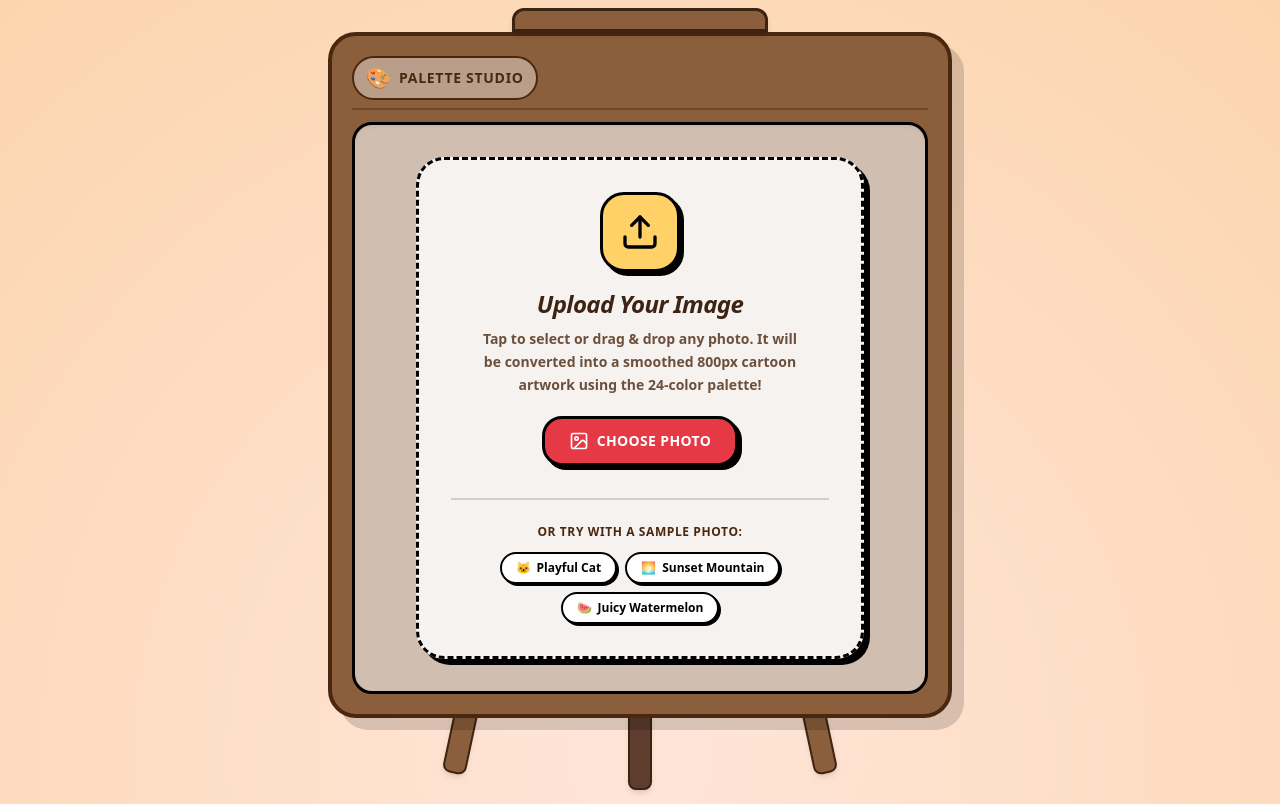
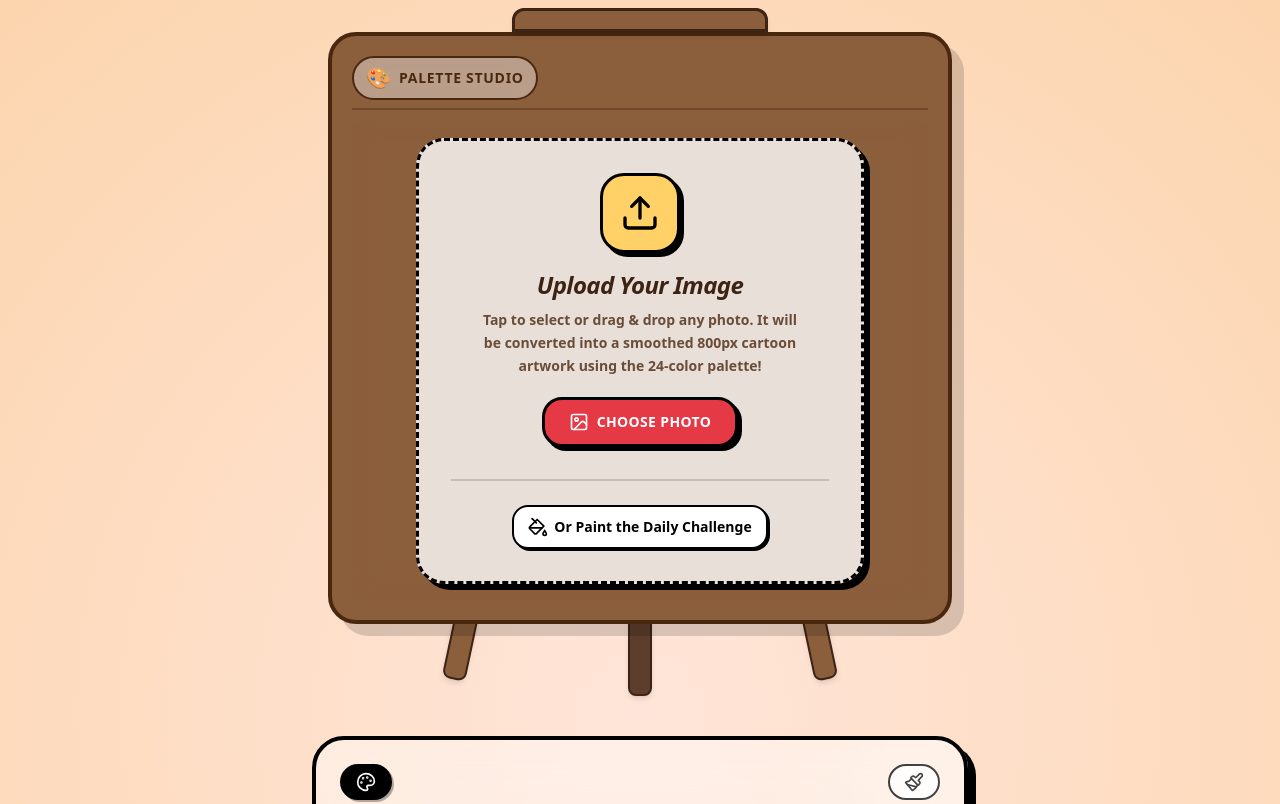
Before and after one commit to iamogbz/paint, a React (Vite) app: page / in a window 1280 px wide. Shown: the top 804 px of the page. Built offline with nearby package versions, Linux system fonts and the light colour scheme.

Commit message:
wip: single daily challenge sample button

```diff
--- a/src/components/EaselBoard.tsx
+++ b/src/components/EaselBoard.tsx
@@ -4,14 +4,15 @@ import { ImageComparisonSlider } from "./ImageComparisonSlider";
 import {
   Upload,
   Image as ImageIcon,
-  ClipboardList,
   Download,
   Sparkles,
   Loader2,
   Image,
+  PaintBucket,
+  FolderOpen,
 } from "lucide-react";
 import { soundEffects } from "../utils/soundEffects";
-import { getSampleImages } from "../data/sampleImages";
+import { getDailyChallenge } from "../data/sampleImages";
 
 interface EaselBoardProps {
   currentArtwork: ProcessedArtwork | null;
@@ -32,7 +33,7 @@ export const EaselBoard: React.FC<EaselBoardProps> = ({
 }) => {
   const fileInputRef = useRef<HTMLInputElement>(null);
   const [isDragOver, setIsDragOver] = useState(false);
-  const samples = getSampleImages();
+  const dailyChallengeImage = getDailyChallenge();
 
   const handleFileChange = (e: React.ChangeEvent<HTMLInputElement>) => {
     const file = e.target.files?.[0];
@@ -99,7 +100,7 @@ export const EaselBoard: React.FC<EaselBoardProps> = ({
               id="view-other-artworks-btn"
               className="bg-[#FFFFFF] text-[#000000] border-[3px] border-[#000000] rounded-[24px] px-4 py-2 sm:px-5 sm:py-2.5 flex items-center gap-2.5 shadow-[5px_5px_0px_0px_#000000] hover:translate-y-0.5 hover:shadow-[2px_2px_0px_0px_#000000] transition-all font-black text-xs sm:text-sm uppercase tracking-tight active:scale-95"
             >
-              <ClipboardList className="w-4 h-4 text-[#000000]" />
+              <FolderOpen className="w-4 h-4 text-[#000000]" />
             </button>
           ) : (
             <div className="flex items-center gap-2 bg-white/40 backdrop-blur-md px-3 py-1.5 rounded-full border-2 border-[#4A2810]">
@@ -135,7 +136,7 @@ export const EaselBoard: React.FC<EaselBoardProps> = ({
         </div>
 
         {/* EASEL BOARD CANVAS DISPLAY AREA */}
-        <div className="bg-white/60 backdrop-blur-md border-[3px] border-[#000000] rounded-[20px] p-3 sm:p-4 min-h-[360px] sm:min-h-[440px] flex flex-col items-center justify-center relative shadow-inner">
+        <div className="backdrop-blur-md min-h-[360px] sm:min-h-[440px] flex flex-col items-center justify-center relative">
           {/* STATE 1: Processing Loader */}
           {isProcessing && (
             <div className="flex flex-col items-center justify-center py-12 px-4 text-center animate-pulse">
@@ -198,24 +199,23 @@ export const EaselBoard: React.FC<EaselBoardProps> = ({
 
               {/* Sample Photo Pickers */}
               <div className="mt-8 pt-6 border-t-2 border-[#000000]/15 w-full">
-                <p className="text-xs font-black text-[#4A2810] mb-3 uppercase tracking-wider">
-                  Or try with a sample photo:
-                </p>
                 <div className="flex items-center justify-center gap-2 flex-wrap">
-                  {samples.map((sample) => (
                   <button
-                      key={sample.id}
+                    key={dailyChallengeImage.id}
                     onClick={(e) => {
                       e.stopPropagation();
                       soundEffects.playPop();
-                        onImageSelected(sample.dataUrl, sample.name);
+                      onImageSelected(
+                        dailyChallengeImage.dataUrl,
+                        dailyChallengeImage.name
+                      );
                     }}
-                      className="bg-white hover:bg-[#FFD166] text-[#000000] border-[2.5px] border-[#000000] px-3.5 py-1.5 rounded-[16px] font-black text-xs flex items-center gap-1.5 shadow-[2px_2px_0px_0px_#000000] active:scale-95 transition-all"
+                    className="bg-white hover:bg-[#FFD166] text-[#000000] border-[2.5px] border-[#000000] px-3.5 py-2.5 rounded-[16px] font-black text-sm flex items-center gap-1.5 shadow-[2px_2px_0px_0px_#000000] active:scale-95 transition-all"
                   >
-                      <span>{sample.emoji}</span>
-                      <span>{sample.name}</span>
+                    <PaintBucket className="h-5 w-5"/>
+                    {/* <span>{dailyChallengeImage.name}</span> */}
+                    Or Paint the Daily Challenge
                   </button>
-                  ))}
                 </div>
               </div>
             </div>
--- a/src/components/ImageComparisonSlider.tsx
+++ b/src/components/ImageComparisonSlider.tsx
@@ -105,7 +105,7 @@ export const ImageComparisonSlider: React.FC<ImageComparisonSliderProps> = ({
   return (
     <div className="flex flex-col items-center w-full">
       {/* Quick Mode Controls */}
-      <div className="absolute top-0 -translate-y-[160%] flex items-center gap-1.5 mb-3 bg-white/40 backdrop-blur-md p-1.5 rounded-full border-[2.5px] border-[#000000] shadow-[3px_3px_0px_0px_#000000]">
+      <div className="absolute top-0 -translate-y-[150%] flex items-center gap-1.5 mb-3 bg-white/40 backdrop-blur-md p-1.5 rounded-full border-[2.5px] border-[#000000] shadow-[3px_3px_0px_0px_#000000]">
         <button
           title="Show Original"
           onClick={() => setPreset(0)}
@@ -146,7 +146,7 @@ export const ImageComparisonSlider: React.FC<ImageComparisonSliderProps> = ({
         ref={containerRef}
         onMouseDown={handleMouseDown}
         onTouchStart={handleTouchStart}
-        className="relative w-full max-w-[800px] aspect-auto max-h-[70vh] rounded-[24px] overflow-hidden cursor-ew-resize select-none border-[4px] border-[#000000] shadow-[8px_8px_0px_0px_#000000] bg-[#000]"
+        className="relative w-full max-w-[800px] aspect-auto max-h-[70vh] rounded-[2px] overflow-hidden cursor-ew-resize select-none border-[4px] border-[#000000] shadow-[8px_8px_0px_0px_#000000] bg-[#000]"
         style={{ aspectRatio: `${width} / ${height}` }}
       >
         {/* Underlayer: Original Image */}
@@ -177,7 +177,7 @@ export const ImageComparisonSlider: React.FC<ImageComparisonSliderProps> = ({
         {/* Divider Bar & Handle */}
         <div
           className="absolute top-0 bottom-0 w-1 bg-white shadow-[0_0_10px_rgba(0,0,0,0.5)] pointer-events-none z-10 flex items-center justify-center"
-          style={{ left: `${sliderPosition}%` }}
+          style={{ left: `${sliderPosition}%`, marginLeft: "-2px" }}
         >
           <div className="w-10 h-10 bg-black border-[3px] border-[#FFF] rounded-full shadow-[3px_3px_0px_0px_#FFF] flex items-center justify-center text-[#FFF] font-white text-sm hover:scale-110 active:scale-95 transition-transform pointer-events-auto">
             <Split className="p-2 w-7 h-7 text-xs tracking-tighter" />
--- a/src/data/sampleImages.ts
+++ b/src/data/sampleImages.ts
@@ -4,49 +4,50 @@
  */
 
 function createSampleCanvas(
-  drawFn: (ctx: CanvasRenderingContext2D, width: number, height: number) => void,
+  drawFn: (
+    ctx: CanvasRenderingContext2D,
+    width: number,
+    height: number
+  ) => void,
   w = 600,
   h = 600
 ): string {
-  const canvas = document.createElement('canvas');
+  const canvas = document.createElement("canvas");
   canvas.width = w;
   canvas.height = h;
-  const ctx = canvas.getContext('2d');
+  const ctx = canvas.getContext("2d");
   if (ctx) {
     drawFn(ctx, w, h);
   }
-  return canvas.toDataURL('image/png');
+  return canvas.toDataURL("image/png");
 }
 
 export interface SampleImage {
   id: string;
   name: string;
-  emoji: string;
   dataUrl: string;
 }
 
-export function getSampleImages(): SampleImage[] {
-  return [
-    {
-      id: 'sample-cat',
-      name: 'Playful Cat',
-      emoji: '🐱',
+export function getDailyChallenge(): SampleImage {
+  return {
+    id: "daily-challenge",
+    name: "Playful Cat",
     dataUrl: createSampleCanvas((ctx, w, h) => {
       // Soft yellow/orange background
       const grad = ctx.createLinearGradient(0, 0, w, h);
-        grad.addColorStop(0, '#FFD166');
-        grad.addColorStop(1, '#F4A261');
+      grad.addColorStop(0, "#FFD166");
+      grad.addColorStop(1, "#F4A261");
       ctx.fillStyle = grad;
       ctx.fillRect(0, 0, w, h);
 
       // Cat face
-        ctx.fillStyle = '#FFE5D9';
+      ctx.fillStyle = "#FFE5D9";
       ctx.beginPath();
       ctx.arc(w / 2, h / 2 + 30, 160, 0, Math.PI * 2);
       ctx.fill();
 
       // Ears
-        ctx.fillStyle = '#C05A46';
+      ctx.fillStyle = "#C05A46";
       ctx.beginPath();
       ctx.moveTo(w / 2 - 130, h / 2 - 40);
       ctx.lineTo(w / 2 - 180, h / 2 - 180);
@@ -60,7 +61,7 @@ export function getSampleImages(): SampleImage[] {
       ctx.fill();
 
       // Inner ears
-        ctx.fillStyle = '#FFA6C9';
+      ctx.fillStyle = "#FFA6C9";
       ctx.beginPath();
       ctx.moveTo(w / 2 - 120, h / 2 - 50);
       ctx.lineTo(w / 2 - 160, h / 2 - 150);
@@ -68,21 +69,21 @@ export function getSampleImages(): SampleImage[] {
       ctx.fill();
 
       // Eyes
-        ctx.fillStyle = '#06D6A0';
+      ctx.fillStyle = "#06D6A0";
       ctx.beginPath();
       ctx.ellipse(w / 2 - 60, h / 2, 25, 38, 0, 0, Math.PI * 2);
       ctx.ellipse(w / 2 + 60, h / 2, 25, 38, 0, 0, Math.PI * 2);
       ctx.fill();
 
       // Pupils
-        ctx.fillStyle = '#000000';
+      ctx.fillStyle = "#000000";
       ctx.beginPath();
       ctx.ellipse(w / 2 - 60, h / 2, 10, 25, 0, 0, Math.PI * 2);
       ctx.ellipse(w / 2 + 60, h / 2, 10, 25, 0, 0, Math.PI * 2);
       ctx.fill();
 
       // Nose
-        ctx.fillStyle = '#E63946';
+      ctx.fillStyle = "#E63946";
       ctx.beginPath();
       ctx.moveTo(w / 2 - 15, h / 2 + 45);
       ctx.lineTo(w / 2 + 15, h / 2 + 45);
@@ -90,122 +91,18 @@ export function getSampleImages(): SampleImage[] {
       ctx.fill();
 
       // Whiskers
-        ctx.strokeStyle = '#4A2810';
+      ctx.strokeStyle = "#4A2810";
       ctx.lineWidth = 5;
       ctx.beginPath();
-        ctx.moveTo(w / 2 - 80, h / 2 + 60); ctx.lineTo(w / 2 - 200, h / 2 + 40);
-        ctx.moveTo(w / 2 - 80, h / 2 + 75); ctx.lineTo(w / 2 - 210, h / 2 + 80);
-        ctx.moveTo(w / 2 + 80, h / 2 + 60); ctx.lineTo(w / 2 + 200, h / 2 + 40);
-        ctx.moveTo(w / 2 + 80, h / 2 + 75); ctx.lineTo(w / 2 + 210, h / 2 + 80);
+      ctx.moveTo(w / 2 - 80, h / 2 + 60);
+      ctx.lineTo(w / 2 - 200, h / 2 + 40);
+      ctx.moveTo(w / 2 - 80, h / 2 + 75);
+      ctx.lineTo(w / 2 - 210, h / 2 + 80);
+      ctx.moveTo(w / 2 + 80, h / 2 + 60);
+      ctx.lineTo(w / 2 + 200, h / 2 + 40);
+      ctx.moveTo(w / 2 + 80, h / 2 + 75);
+      ctx.lineTo(w / 2 + 210, h / 2 + 80);
       ctx.stroke();
-      })
-    },
-    {
-      id: 'sample-landscape',
-      name: 'Sunset Mountain',
-      emoji: '🌅',
-      dataUrl: createSampleCanvas((ctx, w, h) => {
-        // Sky gradient
-        const skyGrad = ctx.createLinearGradient(0, 0, 0, h * 0.7);
-        skyGrad.addColorStop(0, '#B5179E');
-        skyGrad.addColorStop(0.4, '#E63946');
-        skyGrad.addColorStop(0.8, '#F4A261');
-        skyGrad.addColorStop(1, '#FFD166');
-        ctx.fillStyle = skyGrad;
-        ctx.fillRect(0, 0, w, h);
-
-        // Sun
-        ctx.fillStyle = '#FFFFFF';
-        ctx.beginPath();
-        ctx.arc(w / 2, h * 0.45, 70, 0, Math.PI * 2);
-        ctx.fill();
-
-        // Back Mountains
-        ctx.fillStyle = '#7209B7';
-        ctx.beginPath();
-        ctx.moveTo(0, h * 0.65);
-        ctx.lineTo(w * 0.3, h * 0.35);
-        ctx.lineTo(w * 0.6, h * 0.65);
-        ctx.lineTo(w * 0.85, h * 0.4);
-        ctx.lineTo(w, h * 0.65);
-        ctx.lineTo(w, h);
-        ctx.lineTo(0, h);
-        ctx.fill();
-
-        // Front Mountain
-        ctx.fillStyle = '#1D3557';
-        ctx.beginPath();
-        ctx.moveTo(0, h);
-        ctx.lineTo(0, h * 0.7);
-        ctx.lineTo(w * 0.45, h * 0.45);
-        ctx.lineTo(w * 0.9, h * 0.85);
-        ctx.lineTo(w, h * 0.75);
-        ctx.lineTo(w, h);
-        ctx.fill();
-
-        // Trees silhouettes
-        ctx.fillStyle = '#000000';
-        for (let i = 0; i < 8; i++) {
-          const tx = 30 + i * 75;
-          const ty = h - 20;
-          ctx.beginPath();
-          ctx.moveTo(tx, ty - 60);
-          ctx.lineTo(tx - 20, ty);
-          ctx.lineTo(tx + 20, ty);
-          ctx.fill();
+    }),
+  };
 }
-      })
-    },
-    {
-      id: 'sample-fruit',
-      name: 'Juicy Watermelon',
-      emoji: '🍉',
-      dataUrl: createSampleCanvas((ctx, w, h) => {
-        // Cyan background
-        ctx.fillStyle = '#4EA8DE';
-        ctx.fillRect(0, 0, w, h);
-
-        // Watermelon Rind (Dark Green)
-        ctx.fillStyle = '#2A9D8F';
-        ctx.beginPath();
-        ctx.arc(w / 2, h / 2 - 20, 220, 0, Math.PI);
-        ctx.fill();
-
-        // Light Green inner rind
-        ctx.fillStyle = '#06D6A0';
-        ctx.beginPath();
-        ctx.arc(w / 2, h / 2 - 20, 200, 0, Math.PI);
-        ctx.fill();
-
-        // White border
-        ctx.fillStyle = '#FFFFFF';
-        ctx.beginPath();
-        ctx.arc(w / 2, h / 2 - 20, 185, 0, Math.PI);
-        ctx.fill();
-
-        // Red Flesh
-        ctx.fillStyle = '#E63946';
-        ctx.beginPath();
-        ctx.arc(w / 2, h / 2 - 20, 170, 0, Math.PI);
-        ctx.fill();
-
-        // Seeds
-        ctx.fillStyle = '#1D3557';
-        const seedPositions = [
-          [w / 2 - 80, h / 2 + 30],
-          [w / 2 - 30, h / 2 + 70],
-          [w / 2 + 40, h / 2 + 60],
-          [w / 2 + 90, h / 2 + 25],
-          [w / 2, h / 2 + 110],
-          [w / 2 - 110, h / 2 + 70],
-        ];
-
-        seedPositions.forEach(([sx, sy]) => {
-          ctx.beginPath();
-          ctx.ellipse(sx, sy, 8, 16, Math.PI / 6, 0, Math.PI * 2);
-          ctx.fill();
-        });
-      })
-    }
-  ];
-}
```
Also changed, not shown: src/components/ArtworkGalleryModal.tsx (+35 -25 lines). Lines whose indentation alone changed are shown as unchanged.
